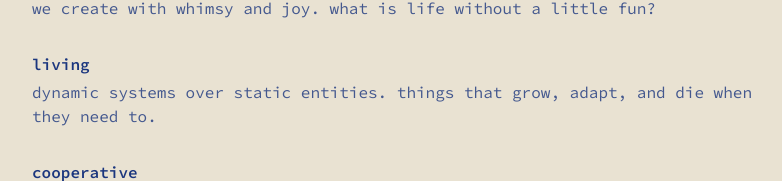
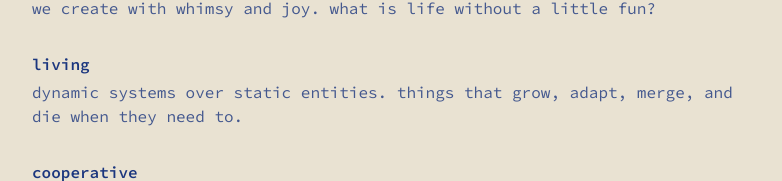
Before and after one commit to EternalRecursion121/idealists-site, a SvelteKit app: page / in a window 1280 px wide. Shown: the part 963-1144 px from the top of the page, without its empty margins (248-1030 px from the left). Built offline with nearby package versions, Linux system fonts and the light colour scheme.

Commit message:
add a word

```diff
--- a/src/routes/+page.svelte
+++ b/src/routes/+page.svelte
@@ -142,7 +142,7 @@
             </li>
             <li>
                 <h3 class="font-semibold mb-1">living</h3>
-                <p class="opacity-80">dynamic systems over static entities. things that grow, adapt, and die when they need to.</p>
+                <p class="opacity-80">dynamic systems over static entities. things that grow, adapt, merge, and die when they need to.</p>
             </li>
             <li>
                 <h3 class="font-semibold mb-1">cooperative</h3>
```
